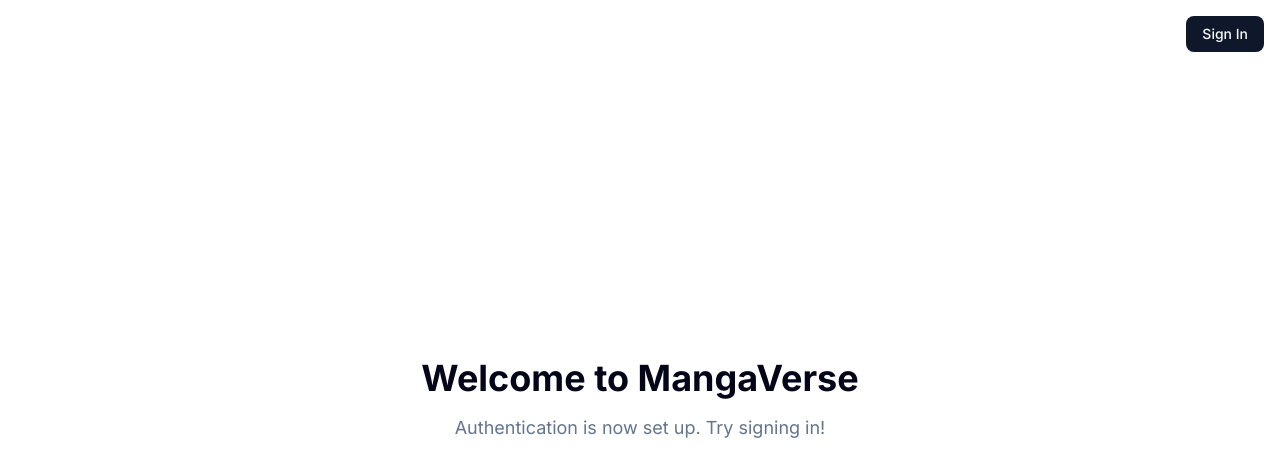
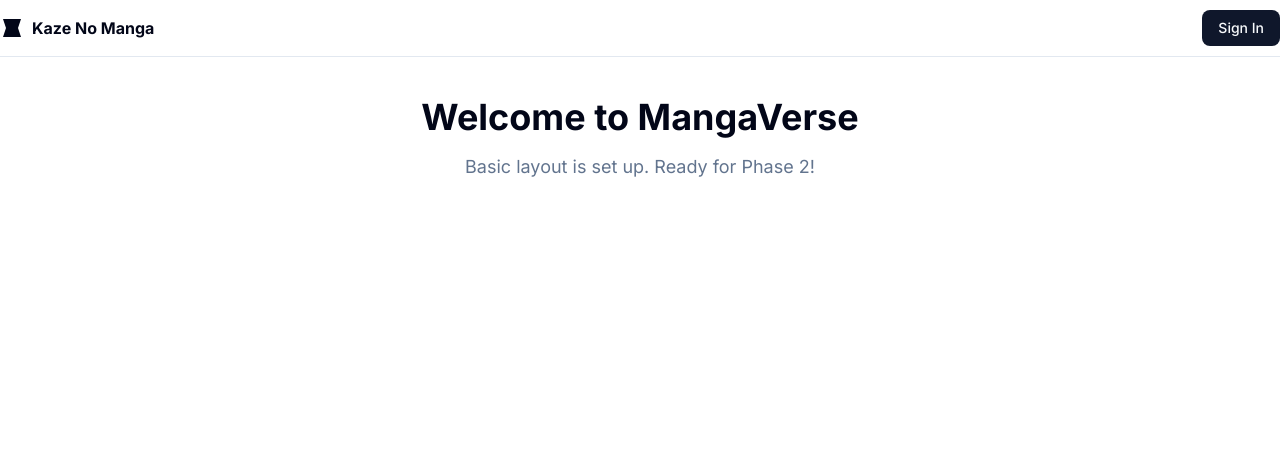
Before and after one commit to Zweer/kaze-no-manga, a Next.js app: page / in a window 1280 px wide. Shown: the top 476 px of the page. Built offline with nearby package versions, Linux system fonts and the light colour scheme; no server answers.

Commit message:
perf(ui): :lipstick: Started the ui a bit

```diff
--- a/app/layout.tsx
+++ b/app/layout.tsx
@@ -2,8 +2,8 @@
 
 import { Inter } from 'next/font/google';
 
-import { SessionProvider } from '@/components/provider/SessionProvider';
-import { ThemeProvider } from '@/components/provider/ThemeProvider';
+import Header from '@/components/Header';
+import Providers from '@/components/provider';
 import { cn } from '@/lib/utils';
 
 import './globals.css';
@@ -28,17 +28,12 @@
           inter.className,
         )}
       >
-        <SessionProvider>
-          <ThemeProvider
-            attribute="class"
-            defaultTheme="system"
-            enableSystem
-          // disableTransitionOnChange // Optional: improve performance during theme change
-          >
-            {/* The group layouts ((www) or (app)) will inject their specific structure here */}
-            {children}
-          </ThemeProvider>
-        </SessionProvider>
+        <Providers>
+          <div className="relative flex min-h-screen flex-col">
+            <Header />
+            <main className="flex-1">{children}</main>
+          </div>
+        </Providers>
       </body>
     </html>
   );
--- a/app/page.tsx
+++ b/app/page.tsx
@@ -1,15 +1,10 @@
-import UserAuth from '@/components/UserAuth';
-
 export default function Home() {
   return (
-    <main className="flex min-h-screen flex-col items-center justify-center p-24">
-      <div className="absolute top-4 right-4">
-        <UserAuth />
-      </div>
+    <div className="container flex flex-col items-center justify-center flex-1 py-10">
       <h1 className="text-4xl font-bold">Welcome to MangaVerse</h1>
       <p className="mt-4 text-lg text-muted-foreground">
-        Authentication is now set up. Try signing in!
+        Basic layout is set up. Ready for Phase 2!
       </p>
-    </main>
+    </div>
   );
 }
--- a/app/profile/page.tsx
+++ b/app/profile/page.tsx
@@ -1,4 +1,5 @@
 import Image from 'next/image';
+import Link from 'next/link';
 import { redirect } from 'next/navigation';
 
 import { Button } from '@/components/ui/button';
@@ -9,13 +10,12 @@
   if (!session?.user?.id) {
     redirect('/');
   }
-
   const user = session.user;
 
   return (
-    <div className="flex items-center justify-center min-h-screen bg-slate-50">
-      <div className="bg-white p-8 rounded-lg shadow-md max-w-sm w-full text-center">
-        <h1 className="text-2xl font-bold mb-4">Profile</h1>
+    <div className="container max-w-2xl py-10">
+      <div className="bg-card text-card-foreground p-8 rounded-lg border">
+        <h1 className="text-2xl font-bold mb-4 text-center">Profile</h1>
 
         {user.image && (
           <Image
@@ -27,10 +27,10 @@
           />
         )}
 
-        <h2 className="text-xl font-semibold">{user.name}</h2>
-        <p className="text-slate-500 mb-6">{user.email}</p>
+        <h2 className="text-xl font-semibold text-center">{user.name}</h2>
+        <p className="text-muted-foreground mb-6 text-center">{user.email}</p>
 
-        <div className="text-left bg-slate-100 p-4 rounded-md">
+        <div className="text-left bg-muted p-4 rounded-md">
           <h3 className="font-semibold mb-2">Session Data (from Server):</h3>
           <pre className="text-xs overflow-x-auto bg-slate-800 text-white p-2 rounded">
             <code>{JSON.stringify(session, null, 2)}</code>
@@ -38,7 +38,7 @@
         </div>
 
         <Button asChild className="mt-6 w-full">
-          <a href="/">Back to Home</a>
+          <Link href="/">Back to Home</Link>
         </Button>
       </div>
     </div>
--- /dev/null
+++ b/components/Header/index.tsx
@@ -0,0 +1,27 @@
+import Link from 'next/link';
+
+import UserAuth from '@/components/Header/UserAuth';
+import { KazeNoMangaIcon } from '@/components/icons'; // Creeremo questa icona tra poco
+
+export default function Header() {
+  return (
+    <header className="sticky top-0 z-50 w-full border-b bg-background/95 backdrop-blur supports-[backdrop-filter]:bg-background/60">
+      <div className="container flex h-14 items-center">
+        <div className="mr-4 flex items-center">
+          <Link href="/" className="mr-6 flex items-center space-x-2">
+            <KazeNoMangaIcon className="h-6 w-6" />
+            <span className="font-bold">Kaze No Manga</span>
+          </Link>
+
+          {/* Navigation links here */}
+        </div>
+
+        <div className="flex flex-1 items-center justify-end">
+          <nav className="flex items-center space-x-2">
+            <UserAuth />
+          </nav>
+        </div>
+      </div>
+    </header>
+  );
+}
--- /dev/null
+++ b/components/icons.tsx
@@ -0,0 +1,9 @@
+import type { SVGProps } from 'react';
+
+export function KazeNoMangaIcon(props: SVGProps<SVGSVGElement>) {
+  return (
+    <svg viewBox="0 0 48 48" fill="none" xmlns="http://www.w3.org/2000/svg" {...props}>
+      <path d="M6 6H42L36 24L42 42H6L12 24L6 6Z" fill="currentColor" />
+    </svg>
+  );
+}
--- /dev/null
+++ b/components/provider/index.tsx
@@ -0,0 +1,17 @@
+import { SessionProvider } from '@/components/provider/SessionProvider';
+import { ThemeProvider } from '@/components/provider/ThemeProvider';
+
+export default function Providers({ children }: { children: React.ReactNode }) {
+  return (
+    <SessionProvider>
+      <ThemeProvider
+        attribute="class"
+        defaultTheme="system"
+        enableSystem
+        // disableTransitionOnChange // Optional: improve performance during theme change
+      >
+        {children}
+      </ThemeProvider>
+    </SessionProvider>
+  );
+}
```
Also changed, not shown: components/Header/UserAuth.tsx (renamed from components/UserAuth.tsx).
